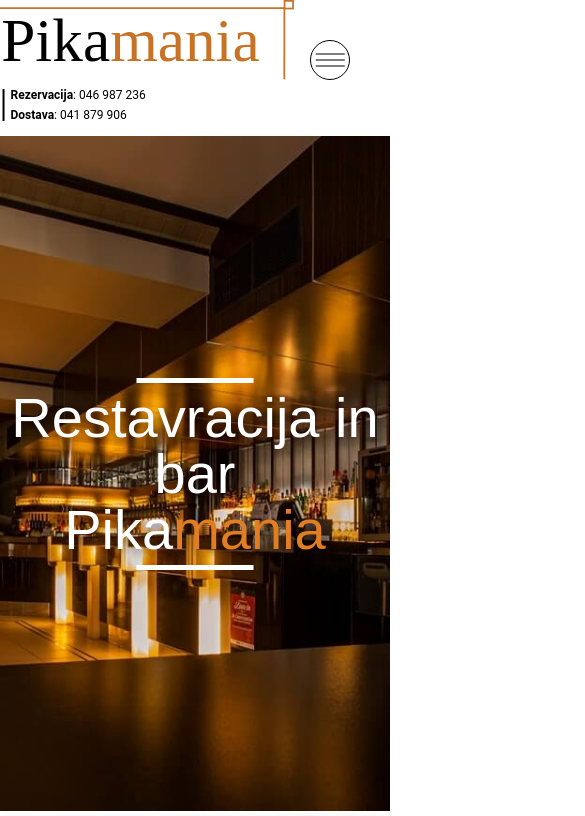
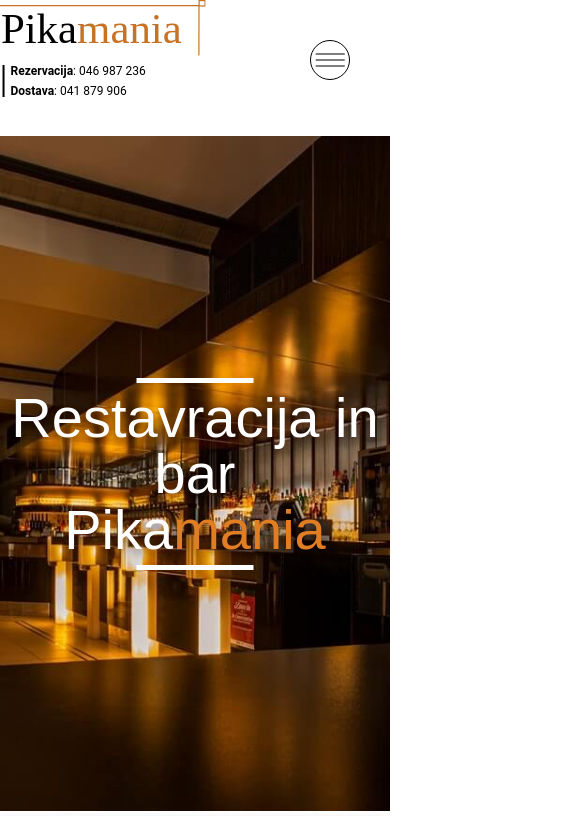
Before and after one commit to NikVogri/restaurant-website, a website: page index.html in a window 390 px wide. Shown: the top 816 px of the page, 585 px wide, since content can reach past the window. Drawn offline with nearby package versions, Linux system fonts and the light colour scheme.

Commit message:
added responsive footer & fixed top info

```diff
--- a/sass/layout/_footer.scss
+++ b/sass/layout/_footer.scss
@@ -1,7 +1,31 @@
 .footer {
-    padding: 1.5rem 2rem;
+    padding: 5rem 2rem;
     display: flex;
     justify-content: space-around;
+
+    @include respond(tab-port) {
+        text-align: center;
+    }
+
+    @include respond(tab-port) {
+        padding: 3rem 0;
+        flex-direction: column;
+        justify-content: none;
+    }
+
+
+    &__logo-big {
+        @include respond(tab-port) {
+            order: 0;
+            margin-bottom: .5rem;
+        }
+
+        & img {
+            @include respond(small-phone) {
+                width: 30rem;
+            }
+        }
+    }
 
     &__header {
         font-family: "roboto", sans-serif;
@@ -9,6 +33,16 @@
         font-size: 20px;
         text-transform: uppercase;
 
+        @include respond(tab-port) {
+            display: none;
+        }
+
+    }
+
+    &__povezave {
+        @include respond(tab-port) {
+            display: none;
+        }
     }
 
     &__povezave ul {
@@ -30,6 +64,11 @@
         & p {
             line-height: 1.1;
         }
+
+        @include respond(tab-port) {
+            order: 1;
+            margin-bottom: .5rem;
+        }
     }
 
     &__social {
@@ -40,6 +79,15 @@
             height: 30px;
             width: 30px;
             margin: 0 1rem;
+
+            @include respond(tab-port) {
+                height: 35px;
+                width: 35px;
+            }
+        }
+
+        @include respond(tab-port) {
+            order: 2;
         }
 
     }
--- a/sass/layout/_info-top.scss
+++ b/sass/layout/_info-top.scss
@@ -35,6 +35,11 @@
             transform: translateX(-3%);
             height: 10rem;
         }
+
+        @include respond(small-phone) {
+            height: 7rem;
+        }
+
     }
 
     &__call {
--- a/sass/reusables/_mixins.scss
+++ b/sass/reusables/_mixins.scss
@@ -33,6 +33,14 @@
 1em = 16px
 */
 @mixin respond($breakpoint) {
+    @if $breakpoint==small-phone {
+        @media only screen and (max-width: 25em) {
+            @content
+        }
+
+        ; //400px
+    }
+
     @if $breakpoint==phone {
         @media only screen and (max-width: 37.5em) {
             @content
```
Also changed, not shown: css/style.css.
